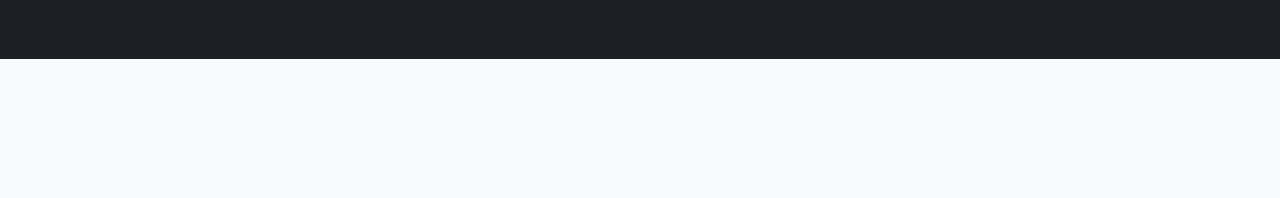
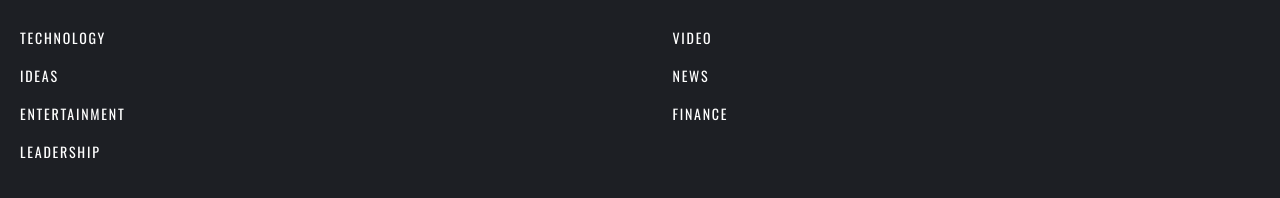
Before and after one commit to yoouyeon/wanted-pre-onboarding-9-fe, a plain HTML site: page index.html in a window 1280 px wide. Shown: the part 1980-2178 px from the top of the page. Before the commit the page ends 2039 px from the top, so only its background shows below. Drawn offline with nearby package versions, Linux system fonts and the light colour scheme.

Commit message:
[Feat] footer navigation section

```diff
--- a/css/footer.css
+++ b/css/footer.css
@@ -71,3 +71,47 @@
   display: flex;
   margin-left: 1.5rem;
 }
+
+#footer-navigation {
+  display: grid;
+  grid-template-columns: 1fr 1fr;
+  grid-gap: 1.7rem 6.5rem;
+  margin-top: 3rem;
+}
+
+#footer-navigation li {
+  color: var(--font-color-light);
+  font-family: var(--font-family-oswald);
+  font-size: 1.4rem;
+  font-weight: 500;
+  letter-spacing: 0.175rem;
+  text-transform: uppercase;
+}
+
+#footer-navigation .tech {
+  grid-area: "tech";
+}
+
+#footer-navigation .video {
+  grid-area: "video";
+}
+
+#footer-navigation .ideas {
+  grid-area: "ideas";
+}
+
+#footer-navigation .news {
+  grid-area: "news";
+}
+
+#footer-navigation .entertainment {
+  grid-area: "entertainment";
+}
+
+#footer-navigation .finance {
+  grid-area: "finance";
+}
+
+#footer-navigation .leadership {
+  grid-area: "leadership";
+}
--- a/index.html
+++ b/index.html
@@ -163,6 +163,15 @@
         <img class="icon" src="assets/icons/twitter.svg" alt="twitter icon" />
         <img class="icon" src="assets/icons/facebook.svg" alt="facebook icon" />
       </div>
+      <ul id="footer-navigation">
+        <li class="tech">Technology</li>
+        <li class="video">Video</li>
+        <li class="ideas">Ideas</li>
+        <li class="news">News</li>
+        <li class="entertainment">Entertainment</li>
+        <li class="finance">Finance</li>
+        <li class="leadership">Leadership</li>
+      </ul>
     </footer>
     <script src="/js/header.js"></script>
   </body>
```
